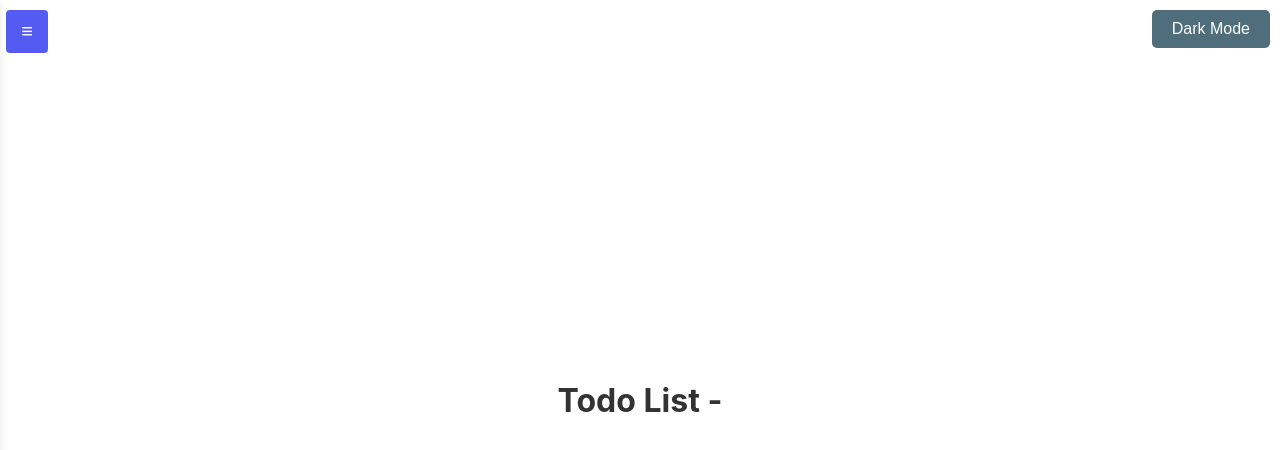
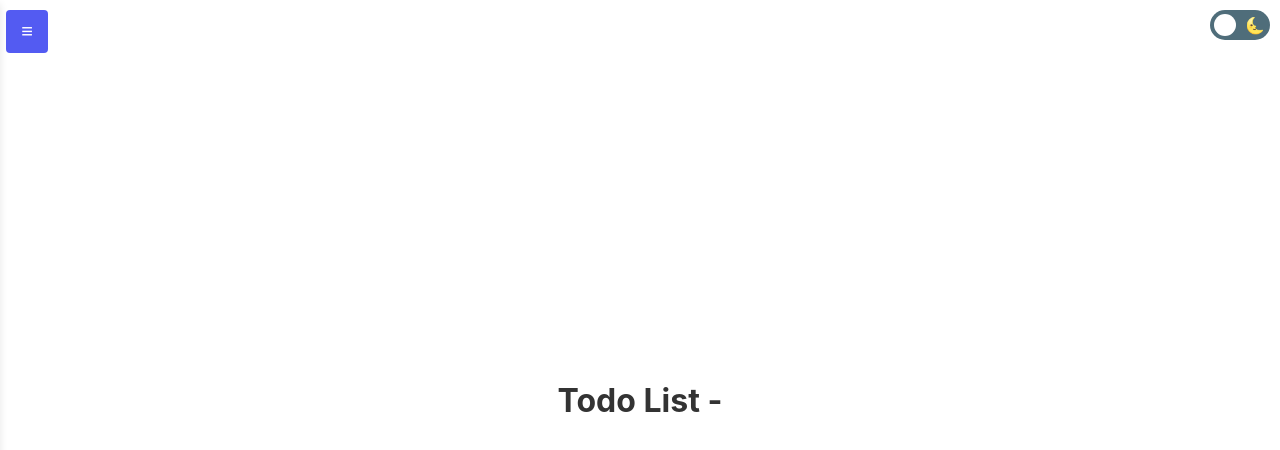
Before and after one commit to maximeaumont/ToDo, a React (Vite) app: page / in a window 1280 px wide. Shown: the top 450 px of the page. Built offline with nearby package versions, Linux system fonts and the light colour scheme.

Commit message:
Button Switch light/dark mode

```diff
--- a/src/components/ThemeToggleButton/ThemeToggleButton.css
+++ b/src/components/ThemeToggleButton/ThemeToggleButton.css
@@ -0,0 +1,39 @@
+.theme-toggle-button {
+    top: 10px;
+    right: 10px;
+    width: 60px;
+    height: 30px;
+    border-radius: 15px;
+    background-color: #4f6d7a;
+    color: white;
+    display: flex;
+    align-items: center;
+    justify-content: space-between;
+    padding: 5px;
+    cursor: pointer;
+    position: fixed;
+
+  }
+
+  .slider {
+    background-color: #fff;
+    border-radius: 50%;
+    width: 22px;
+    height: 22px;
+    position: absolute;
+    transition: all 0.3s ease;
+    left: 4px;
+
+  }
+
+  .dark-mode .slider {
+    transform: translateX(26px);
+  }
+
+  .light-mode .slider {
+    transform: translateX(0);
+  }
+
+  .toggle-icon {
+    font-size: 16px;
+  }
--- a/src/components/ThemeToggleButton/ThemeToggleButton.tsx
+++ b/src/components/ThemeToggleButton/ThemeToggleButton.tsx
@@ -1,14 +1,24 @@
-import { themeStore } from '../ThemeStore/ThemeStore.tsx';
+import { observer } from 'mobx-react-lite';
+import { themeStore } from '../ThemeStore/ThemeStore';
+import './ThemeToggleButton.css';
 
 const ThemeToggleButton = () => {
+  const isDarkMode = themeStore.theme === 'dark';
+
+  const toggleTheme = () => {
+    themeStore.toggleTheme();
+  };
+
   return (
     <button
-      className="theme-toggle-button"
-      onClick={() => themeStore.toggleTheme()}
+      className={`theme-toggle-button ${isDarkMode ? 'dark-mode' : 'light-mode'}`}
+      onClick={toggleTheme}
     >
-      {themeStore.theme === 'light' ? 'Dark Mode' : 'Light Mode'}
+      <span className="toggle-icon sun">🌞</span>
+      <div className={`slider ${isDarkMode ? 'dark-mode' : 'light-mode'}`}></div>
+      <span className="toggle-icon moon">🌜</span>
     </button>
   );
 };
 
-export default ThemeToggleButton;
+export default observer(ThemeToggleButton);
```
